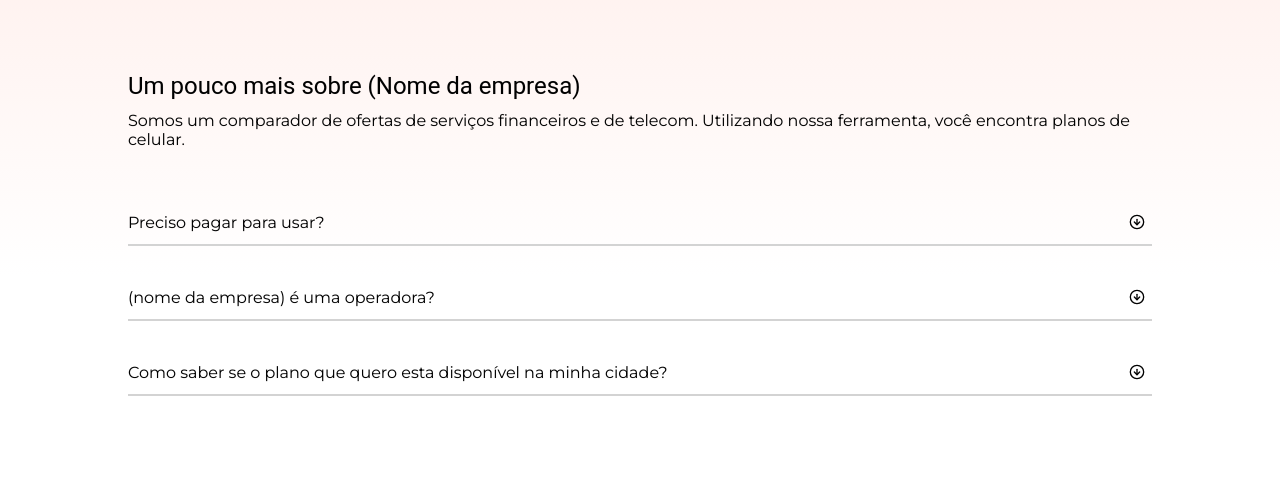
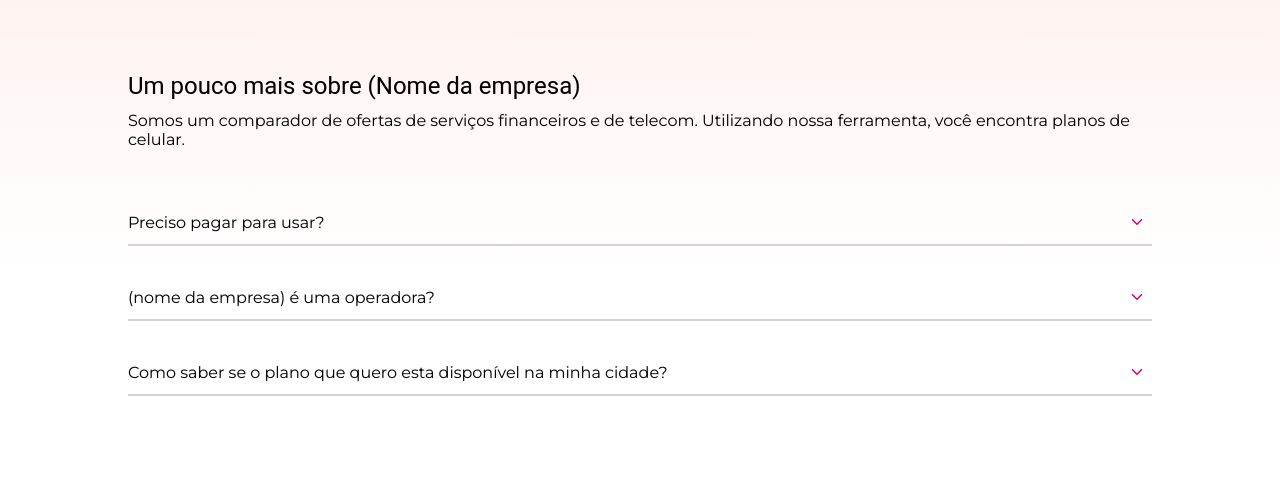
Before and after one commit to MatheusKristman/plans-app, a React (Vite) app: page / in a window 1280 px wide. Shown: the part 1721-2219 px from the top of the page. Built offline with nearby package versions, Linux system fonts and the light colour scheme.

Commit message:
alterados os ícones de expansão de menu na seção about

```diff
--- a/src/App.jsx
+++ b/src/App.jsx
@@ -1,21 +1,9 @@
-import React, {useState} from 'react';
+import React from 'react';
 import { Box, Stack, Typography } from '@mui/material';
-import { Benefits, Header } from './components';
+import { About, Benefits, Header } from './components';
 import { stepsLoop } from './utils/steps/steps';
-import { aboutLoop } from './utils/About/about';
-import {FiArrowDownCircle, FiArrowUpCircle} from 'react-icons/fi';
 
 function App() {
-  const [aboutOn, setAboutOn] = useState(false);
-  const [aboutId, setAboutId] = useState('');
-
-  const handleMoreAbout = (about) => {
-    setAboutId(about.id)
-    setAboutOn(!aboutOn)
-    if(aboutOn) {
-      setAboutId('')
-    }
-  }
 
   return (
     <Stack sx={{width: '100%', height: '100%', alignItems: 'center', justifyContent: 'center'}}>
@@ -55,36 +43,7 @@ function App() {
       </Box>
       <Box sx={{width: '100%', height: {xs: '750px', sm: '600px',md: '600px'}, background: 'linear-gradient(180deg, rgba(255,241,238,1) 0%, rgba(255,255,255,1) 53%)',
         alignItems: 'center', justifyContent: 'center', display: 'flex'}}>
-        <Box sx={{width: '80%', height: '100%', display: 'flex', justifyContent: 'center', flexDirection: 'column'}}>
-          <Stack sx={{gap: '12%', height: {xs: '25%', sm: '13%', md: '13%'}}}>
-            <Typography variant='h5' fontWeight="semiBold">Um pouco mais sobre (Nome da empresa)</Typography>
-            <Typography variant='h7'>Somos um comparador de ofertas de serviços financeiros e de telecom. Utilizando nossa ferramenta, você encontra planos de celular.</Typography>
-          </Stack>
-          <Stack sx={{width: '100%' , height: {xs: '75%', sm: '80%', md: '50%'}, gap: '10%', justifyContent: 'center'}}>
-            {aboutLoop.map(item => (
-              <Stack key={item.id} sx={{ width: '100%', height: aboutId === item.id ? '35%' : '15%', borderBottom: '2px solid lightGray', justifyContent: 'center', gap: '15%'}}>
-                <Box sx={{width: '100%', height: '35%', display: 'flex', alignItems: 'center', justifyContent: 'space-between'}}>
-                  <Box sx={{height: '100%', display: 'flex', alignItems: 'center', width: '90%'}}>
-                    <Typography variant='h7'>{item.name}</Typography>
-                  </Box>
-                  <Box
-                    sx={{height: '100%', display: 'flex', alignItems: 'center', width: '3%', justifyContent: 'center', cursor: 'pointer'}}
-                    onClick={() => handleMoreAbout(item)}
-                  >
-                    {
-                      aboutOn && aboutId === item.id ? <FiArrowUpCircle /> : <FiArrowDownCircle />
-                    }
-                  </Box>
-                </Box>
-                <Stack direction="row" sx={{width: '100%', height: '60%', alignItems: 'center', paddingLeft: '2%', display: aboutId === item.id ? 'flex' : 'none'}}>
-                  <Box sx={{width: '100%', height: '100%', borderLeft: '2px solid #D40066', paddingLeft: '2%', display: 'flex', alignItems: 'center', marginBottom: '20px'}}>
-                    <Typography>{item.description}</Typography>
-                  </Box>
-                </Stack>
-              </Stack>
-            ))}
-          </Stack>
-        </Box>
+        <About />
       </Box>
       <Box sx={{width: '100%', height: {xs: '700px', sm: '400px', md: '400px'}, background: '#E9EBFF', display: 'flex', alignItems: 'center',
         justifyContent: 'center', paddingTop: {xs: '0px', sm: '10%', md: '0px'}}}>
--- /dev/null
+++ b/src/components/About/index.jsx
@@ -0,0 +1,52 @@
+import React, {useState} from 'react'
+import { Box, Stack, Typography } from '@mui/material'
+import { aboutLoop } from '../../utils/About/about'
+import { IoIosArrowDown, IoIosArrowUp } from 'react-icons/io'
+
+function About() {
+  const [aboutOn, setAboutOn] = useState(false);
+  const [aboutId, setAboutId] = useState('');
+
+  const handleMoreAbout = (about) => {
+    setAboutId(about.id)
+    setAboutOn(!aboutOn)
+    if(aboutOn) {
+      setAboutId('')
+    }
+  }
+
+  return (
+    <Box sx={{width: '80%', height: '100%', display: 'flex', justifyContent: 'center', flexDirection: 'column'}}>
+          <Stack sx={{gap: '12%', height: {xs: '25%', sm: '13%', md: '13%'}}}>
+            <Typography variant='h5' fontWeight="semiBold">Um pouco mais sobre (Nome da empresa)</Typography>
+            <Typography variant='h7'>Somos um comparador de ofertas de serviços financeiros e de telecom. Utilizando nossa ferramenta, você encontra planos de celular.</Typography>
+          </Stack>
+          <Stack sx={{width: '100%' , height: {xs: '75%', sm: '80%', md: '50%'}, gap: '10%', justifyContent: 'center'}}>
+            {aboutLoop.map(item => (
+              <Stack key={item.id} sx={{ width: '100%', height: aboutId === item.id ? '35%' : '15%', borderBottom: '2px solid lightGray', justifyContent: 'center', gap: '15%'}}>
+                <Box sx={{width: '100%', height: '35%', display: 'flex', alignItems: 'center', justifyContent: 'space-between'}}>
+                  <Box sx={{height: '100%', display: 'flex', alignItems: 'center', width: '90%'}}>
+                    <Typography variant='h7'>{item.name}</Typography>
+                  </Box>
+                  <Box
+                    sx={{height: '100%', display: 'flex', alignItems: 'center', width: '3%', justifyContent: 'center', cursor: 'pointer'}}
+                    onClick={() => handleMoreAbout(item)}
+                  >
+                    {
+                      aboutOn && aboutId === item.id ? <IoIosArrowUp color='#D40066' /> : <IoIosArrowDown color='#D40066' />
+                    }
+                  </Box>
+                </Box>
+                <Stack direction="row" sx={{width: '100%', height: '60%', alignItems: 'center', paddingLeft: '2%', display: aboutId === item.id ? 'flex' : 'none'}}>
+                  <Box sx={{width: '100%', height: '100%', borderLeft: '2px solid #D40066', paddingLeft: '2%', display: 'flex', alignItems: 'center', marginBottom: '20px'}}>
+                    <Typography>{item.description}</Typography>
+                  </Box>
+                </Stack>
+              </Stack>
+            ))}
+          </Stack>
+        </Box>
+  )
+}
+
+export default About
--- a/src/components/index.js
+++ b/src/components/index.js
@@ -14,4 +14,5 @@ export {default as ClientsCard} from './ClientsCard';
 export {default as ArchivedPlansCard} from './ArchivedPlansCard';
 export {default as Header} from './Header';
 export {default as Benefits} from './Benefits';
-export {default as Menu} from './Menu'
+export {default as Menu} from './Menu';
+export {default as About} from './About';
```
